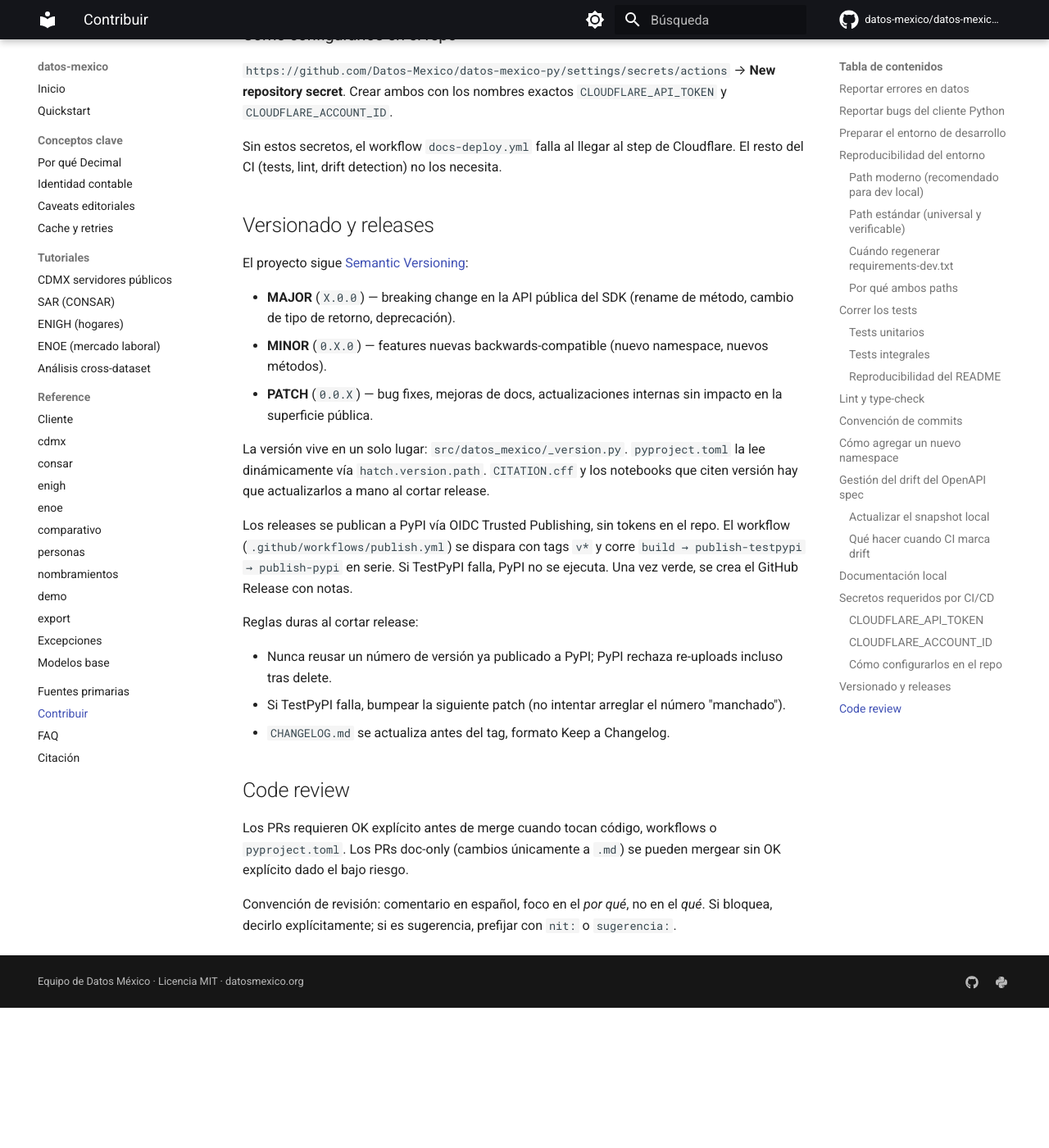
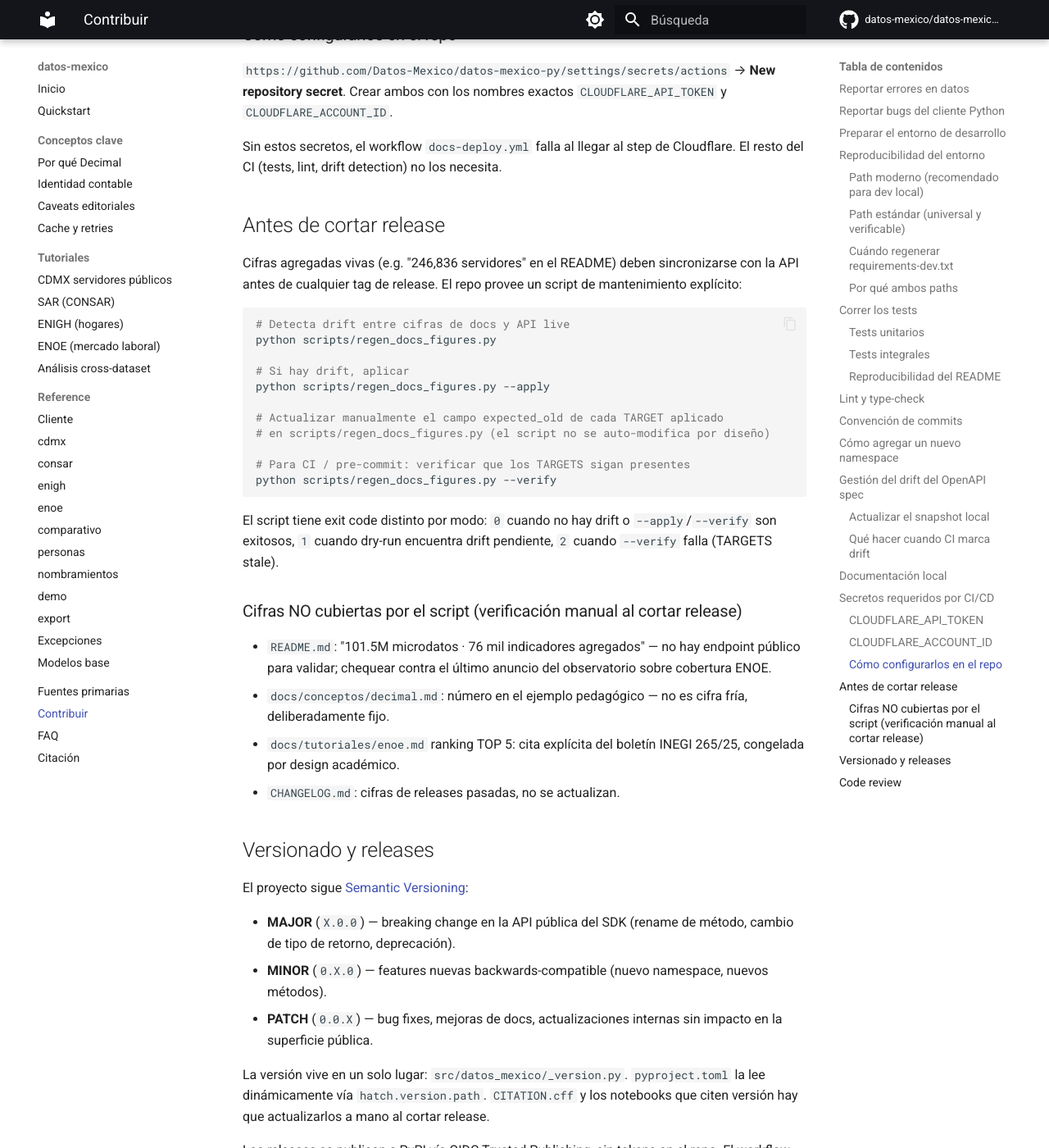
Before and after one commit to Datos-Mexico/datos-mexico-py, an MkDocs documentation site: the page built from docs/contributing.md, in a window 1280 px wide and 1400 px high, scrolled down 7630 px. Shown: the whole window at 82% size. Built offline with MkDocs 1.6.1 and Material for MkDocs 9.7.7, drawn with Linux system fonts in a browser that asks for light colours; comment, search, counter and statistics services are not loaded; before the commit the page ends 8859 px from its top, so only the background shows below that.

Commit message:
docs(contributing): documentar regen de cifras pre-release
Nueva sección 'Antes de cortar release' que:
- explica el uso de scripts/regen_docs_figures.py en sus 3 modos
- documenta exit codes (0 OK, 1 drift dry-run, 2 stale --verify)
- recuerda actualizar expected_old en TARGETS tras --apply
- lista cifras NO cubiertas (101.5M microdatos sin endpoint,
  decimal.md pedagógica, ranking ENOE cita 265/25, CHANGELOG histórico)
  como verificación manual

````diff
--- a/docs/contributing.md
+++ b/docs/contributing.md
@@ -259,6 +259,33 @@ Identificador numérico de la cuenta Cloudflare. Aparece en el sidebar derecho d
 
 Sin estos secretos, el workflow `docs-deploy.yml` falla al llegar al step de Cloudflare. El resto del CI (tests, lint, drift detection) no los necesita.
 
+## Antes de cortar release
+
+Cifras agregadas vivas (e.g. "246,836 servidores" en el README) deben sincronizarse con la API antes de cualquier tag de release. El repo provee un script de mantenimiento explícito:
+
+```bash
+# Detecta drift entre cifras de docs y API live
+python scripts/regen_docs_figures.py
+
+# Si hay drift, aplicar
+python scripts/regen_docs_figures.py --apply
+
+# Actualizar manualmente el campo expected_old de cada TARGET aplicado
+# en scripts/regen_docs_figures.py (el script no se auto-modifica por diseño)
+
+# Para CI / pre-commit: verificar que los TARGETS sigan presentes
+python scripts/regen_docs_figures.py --verify
+```
+
+El script tiene exit code distinto por modo: `0` cuando no hay drift o `--apply`/`--verify` son exitosos, `1` cuando dry-run encuentra drift pendiente, `2` cuando `--verify` falla (TARGETS stale).
+
+### Cifras NO cubiertas por el script (verificación manual al cortar release)
+
+- `README.md`: "101.5M microdatos · 76 mil indicadores agregados" — no hay endpoint público para validar; chequear contra el último anuncio del observatorio sobre cobertura ENOE.
+- `docs/conceptos/decimal.md`: número en el ejemplo pedagógico — no es cifra fría, deliberadamente fijo.
+- `docs/tutoriales/enoe.md` ranking TOP 5: cita explícita del boletín INEGI 265/25, congelada por design académico.
+- `CHANGELOG.md`: cifras de releases pasadas, no se actualizan.
+
 ## Versionado y releases
 
 El proyecto sigue [Semantic Versioning](https://semver.org/lang/es/):
````
